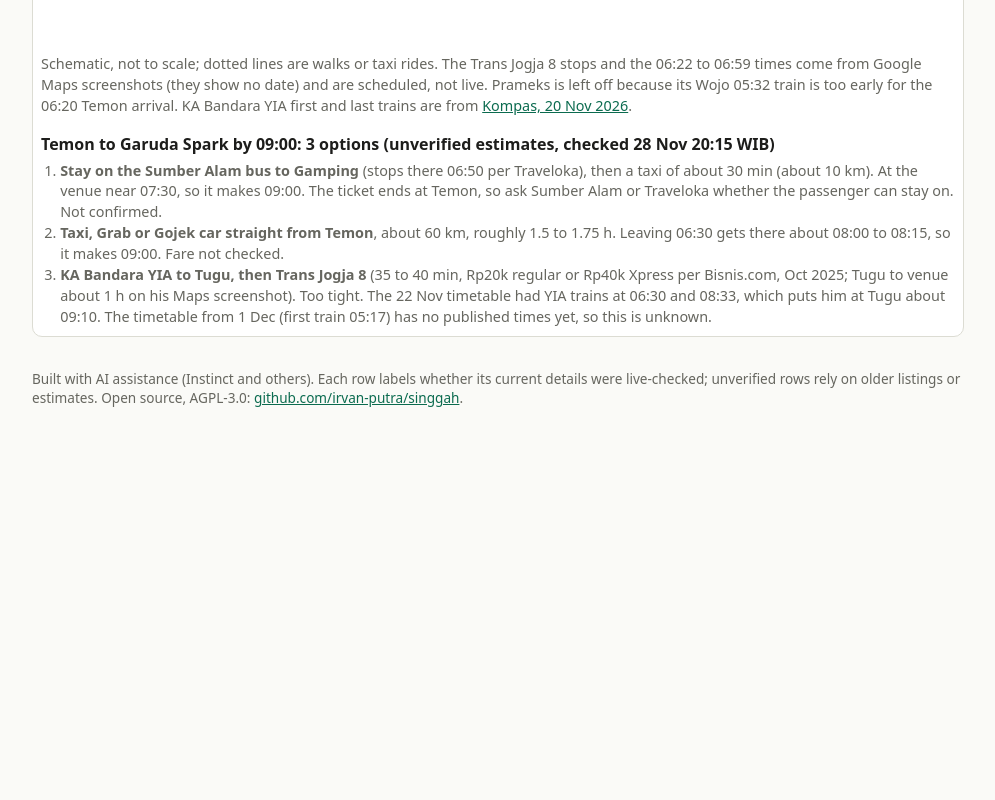
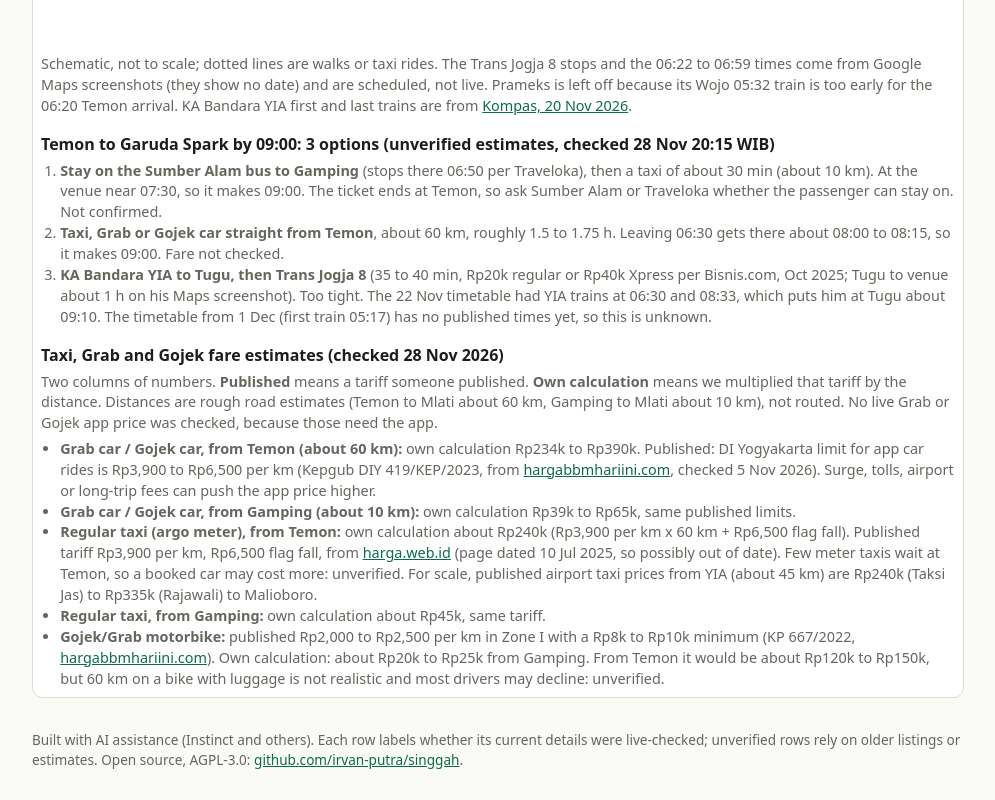
Before and after one commit to irvan-putra/singgah, a plain HTML site: page index.html in a window 1280 px wide. Shown: the part 8108-8908 px from the top of the page, without its empty margins (142-1137 px from the left). Before the commit the page ends 8546 px from the top, so only its background shows below. Drawn offline with Linux system fonts and the light colour scheme.

Commit message:
Add taxi, Grab, Gojek fare estimates below Temon options

```diff
--- a/index.html
+++ b/index.html
@@ -157,6 +157,15 @@ a{color:var(--acc)}footer{margin:2rem 0 1rem;font-size:.85rem;color:var(--mut)}
 <li><b>Stay on the Sumber Alam bus to Gamping</b> (stops there 06:50 per Traveloka), then a taxi of about 30 min (about 10 km). At the venue near 07:30, so it makes 09:00. The ticket ends at Temon, so ask Sumber Alam or Traveloka whether the passenger can stay on. Not confirmed.</li>
 <li><b>Taxi, Grab or Gojek car straight from Temon</b>, about 60 km, roughly 1.5 to 1.75 h. Leaving 06:30 gets there about 08:00 to 08:15, so it makes 09:00. Fare not checked.</li>
 <li><b>KA Bandara YIA to Tugu, then Trans Jogja 8</b> (35 to 40 min, Rp20k regular or Rp40k Xpress per Bisnis.com, Oct 2025; Tugu to venue about 1 h on his Maps screenshot). Too tight. The 22 Nov timetable had YIA trains at 06:30 and 08:33, which puts him at Tugu about 09:10. The timetable from 1 Dec (first train 05:17) has no published times yet, so this is unknown.</li></ol>
+<h3 id="taxi-fares" style="margin:1rem 0 .3rem;font-size:1rem">Taxi, Grab and Gojek fare estimates (checked 28 Nov 2026)</h3>
+<p class="mut" style="margin:.3rem 0">Two columns of numbers. <b>Published</b> means a tariff someone published. <b>Own calculation</b> means we multiplied that tariff by the distance. Distances are rough road estimates (Temon to Mlati about 60 km, Gamping to Mlati about 10 km), not routed. No live Grab or Gojek app price was checked, because those need the app.</p>
+<ul class="mut" style="margin:.3rem 0 0;padding-left:1.2rem">
+<li><b>Grab car / Gojek car, from Temon (about 60 km):</b> own calculation Rp234k to Rp390k. Published: DI Yogyakarta limit for app car rides is Rp3,900 to Rp6,500 per km (Kepgub DIY 419/KEP/2023, from <a href="https://hargabbmhariini.com/tarif-ojol/">hargabbmhariini.com</a>, checked 5 Nov 2026). Surge, tolls, airport or long-trip fees can push the app price higher.</li>
+<li><b>Grab car / Gojek car, from Gamping (about 10 km):</b> own calculation Rp39k to Rp65k, same published limits.</li>
+<li><b>Regular taxi (argo meter), from Temon:</b> own calculation about Rp240k (Rp3,900 per km x 60 km + Rp6,500 flag fall). Published tariff Rp3,900 per km, Rp6,500 flag fall, from <a href="https://harga.web.id/daftar-lengkap-tarif-naik-taksi-per-kilometer-di-kota-jogja.info">harga.web.id</a> (page dated 10 Jul 2025, so possibly out of date). Few meter taxis wait at Temon, so a booked car may cost more: unverified. For scale, published airport taxi prices from YIA (about 45 km) are Rp240k (Taksi Jas) to Rp335k (Rajawali) to Malioboro.</li>
+<li><b>Regular taxi, from Gamping:</b> own calculation about Rp45k, same tariff.</li>
+<li><b>Gojek/Grab motorbike:</b> published Rp2,000 to Rp2,500 per km in Zone I with a Rp8k to Rp10k minimum (KP 667/2022, <a href="https://hargabbmhariini.com/tarif-ojol/">hargabbmhariini.com</a>). Own calculation: about Rp20k to Rp25k from Gamping. From Temon it would be about Rp120k to Rp150k, but 60 km on a bike with luggage is not realistic and most drivers may decline: unverified.</li>
+</ul>
 </div>
 <footer>Built with AI assistance (Instinct and others). Each row labels whether its current details were live-checked; unverified rows rely on older listings or estimates. Open source, AGPL-3.0: <a href="https://github.com/irvan-putra/singgah">github.com/irvan-putra/singgah</a>.</footer>
 <script>
```
